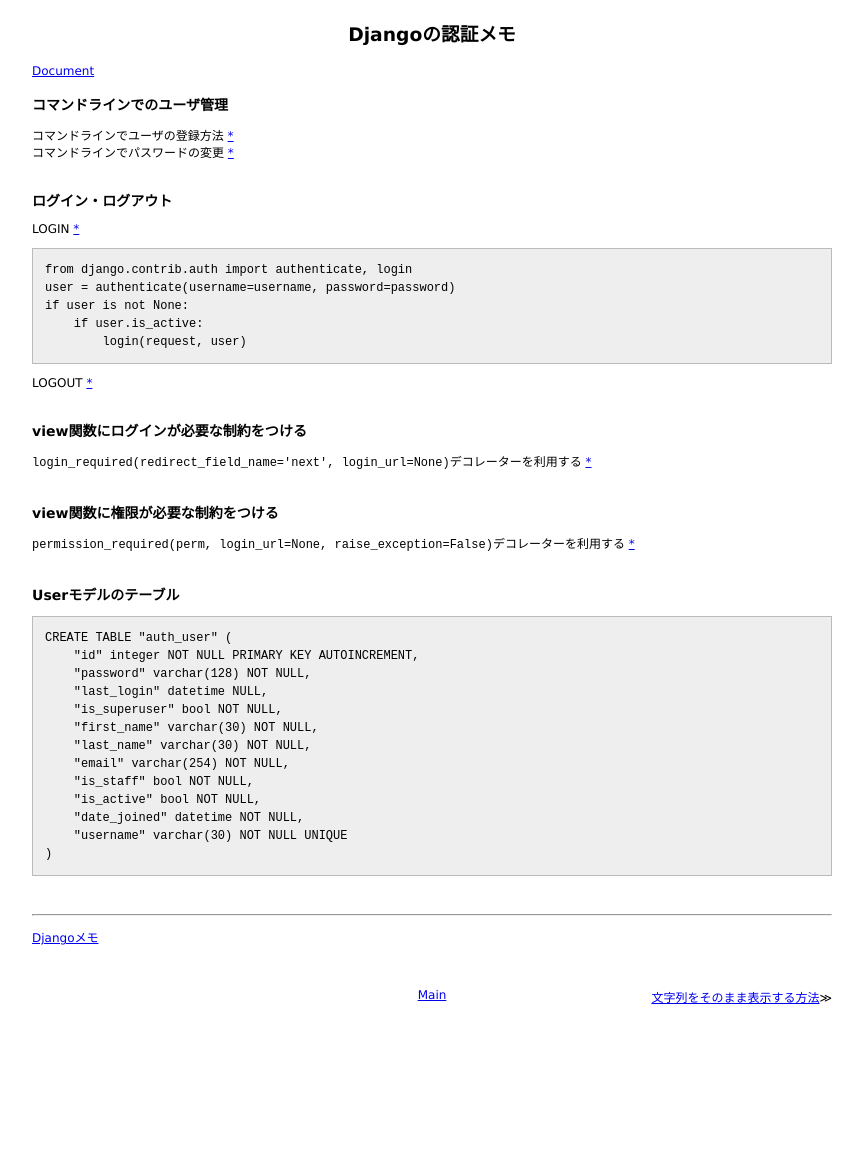
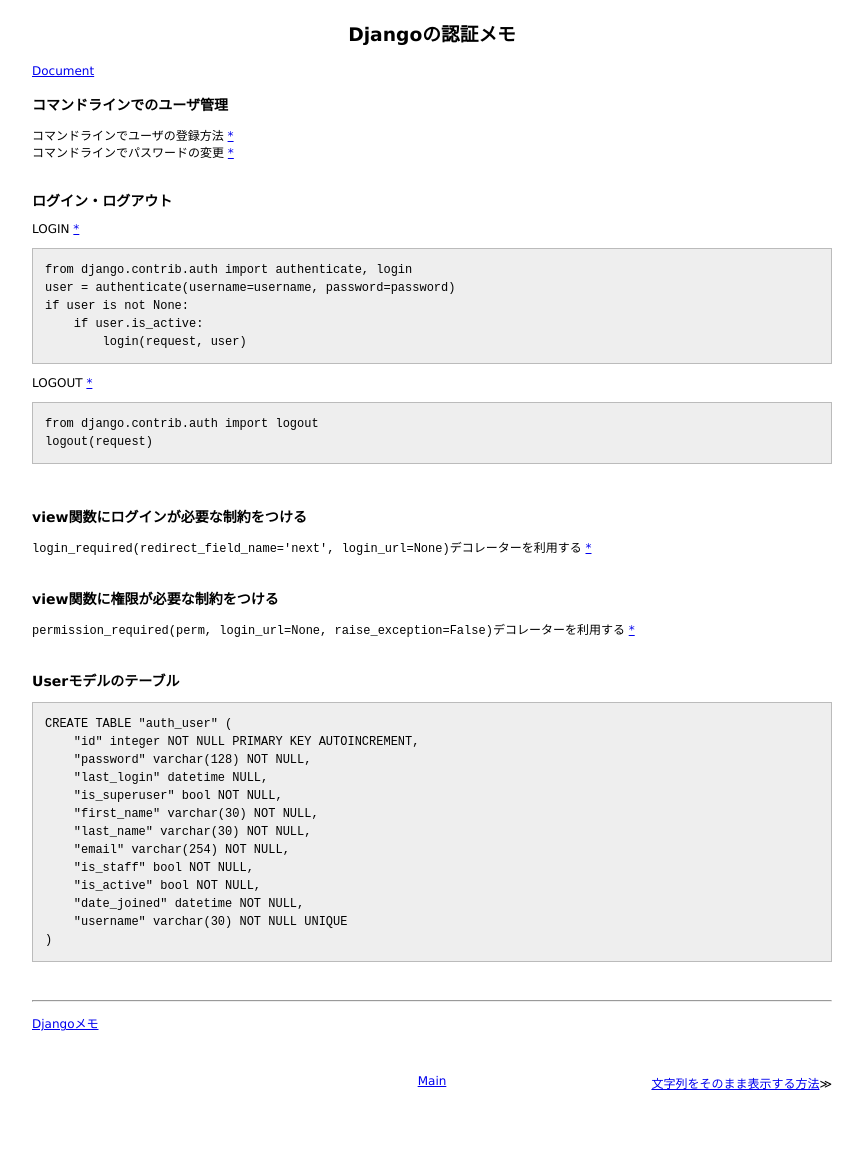
Before and after one commit to 38elements/38elements.github.com, a Jekyll site: the page built from _posts/2016-06-18-django-authentication.md, in a window 1280 px wide. Shown: the whole page, without its empty margins (208-1071 px from the left). Built offline with Jekyll 4.4.1, drawn with Linux system fonts in a browser that asks for light colours; before the commit the page ends 1074 px from its top, so only the background shows below that.

Commit message:
Update 2016-06-18-django-authentication.md

````diff
--- a/_posts/2016-06-18-django-authentication.md
+++ b/_posts/2016-06-18-django-authentication.md
@@ -21,6 +21,11 @@ if user is not None:
 ```
 
 LOGOUT [\*](https://docs.djangoproject.com/en/1.9/topics/auth/default/#how-to-log-a-user-out)
+
+```
+from django.contrib.auth import logout
+logout(request)
+```
 <br>
 
 ### view関数にログインが必要な制約をつける
````
